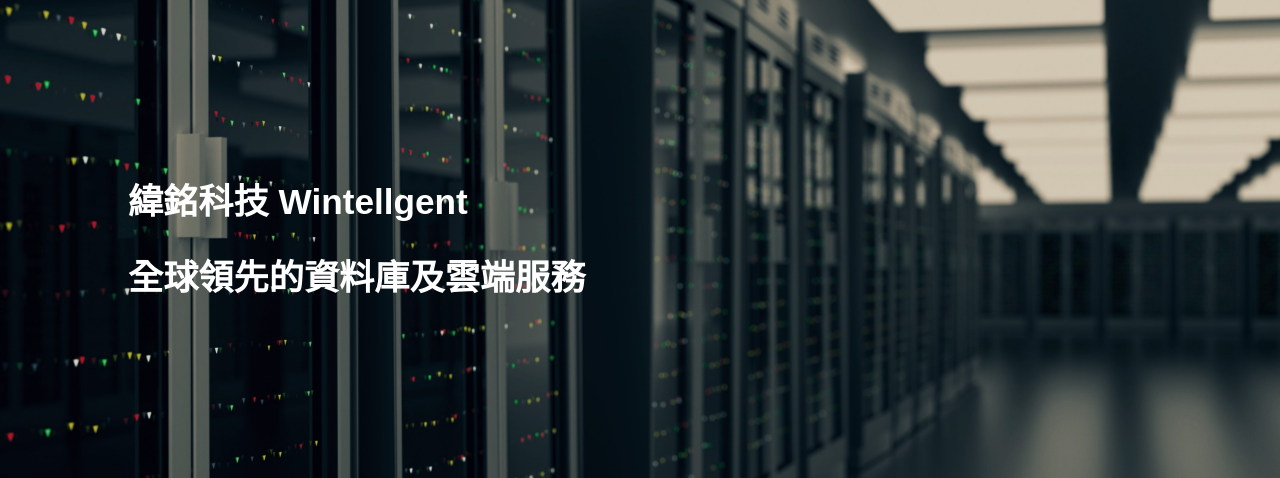
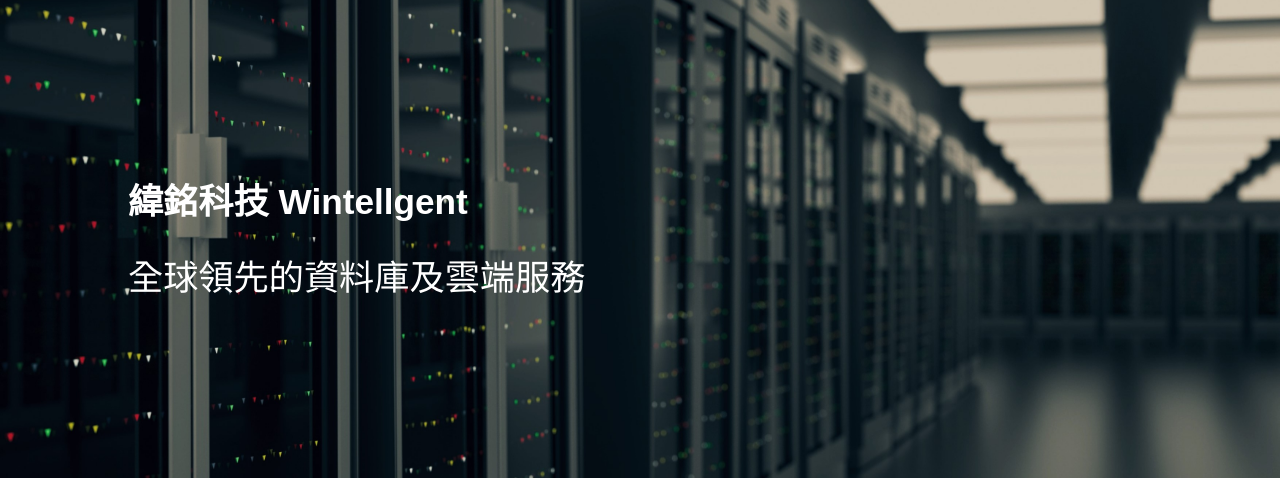
Before and after one commit to psp1230/WinteligentFrontend, a plain HTML site: page index.html in a window 1280 px wide. Shown: the top 478 px of the page. Drawn offline with Linux system fonts and the light colour scheme.

Commit message:
調整字

```diff
--- a/index.html
+++ b/index.html
@@ -12,7 +12,7 @@
   <section class="hero">
     <div class="hero-content">
       <h1>緯銘科技 Wintellgent</h1>
-      <h1>全球領先的資料庫及雲端服務</h1>
+      <p>全球領先的資料庫及雲端服務</p>
     </div>
   </section>
 
--- a/styles.css
+++ b/styles.css
@@ -64,8 +64,9 @@ body {
 }
 
 .hero p {
-  font-size    : 1.8rem;
+  font-size    : 2.2rem;
   margin-bottom: 20px;
+  font-weight  : normal;
 }
 
 /* Section Styles */
```
